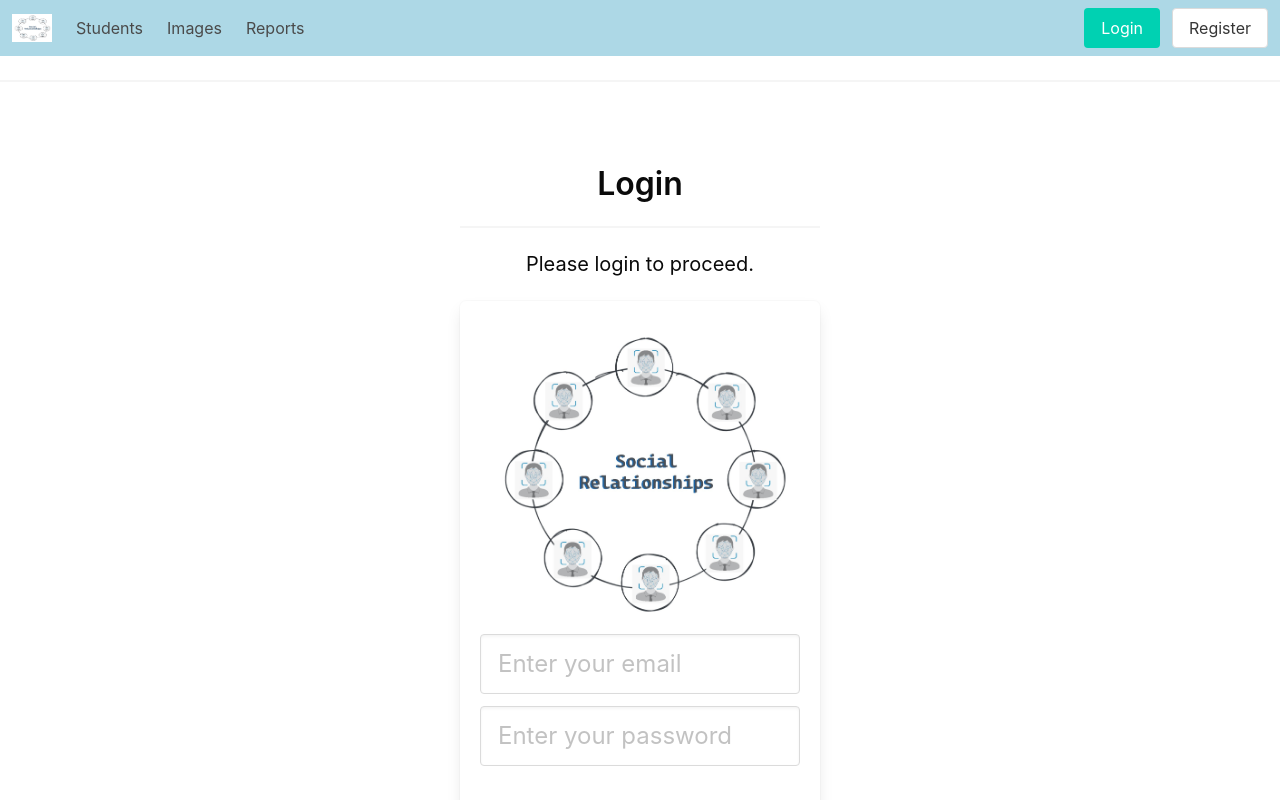
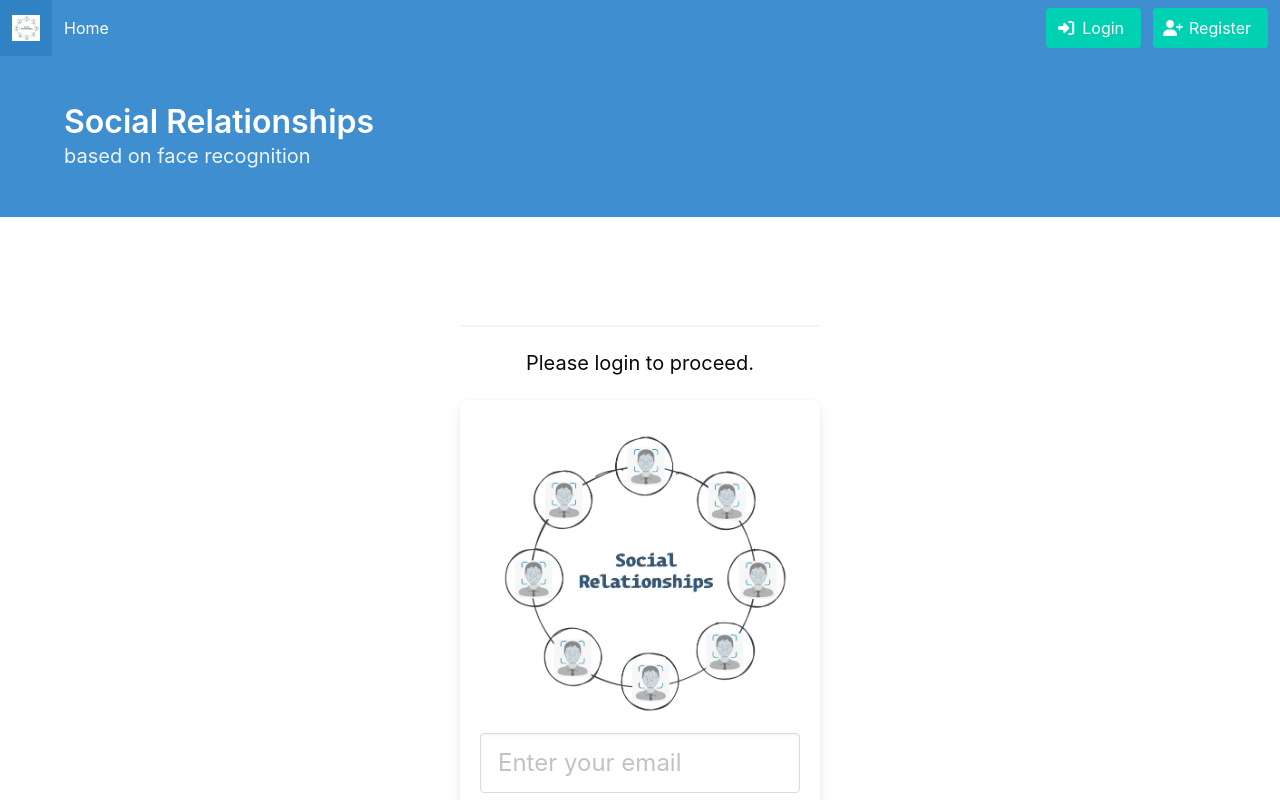
Before and after one commit to DavidKatz-il/social-relationships, a React (Create React App) app in the folder frontend/: page / in a window 1280 px wide. Shown: the top 800 px of the page. Built offline with nearby package versions, Linux system fonts and the light colour scheme; no server answers.

Commit message:
Update frontend - header and tabs

```diff
--- a/frontend/public/index.html
+++ b/frontend/public/index.html
@@ -7,6 +7,8 @@
   <meta name="theme-color" content="#000000" />
   <meta name="description" content="Social Relationships" />
   <link rel="manifest" href="%PUBLIC_URL%/manifest.json" />
+  <link rel='stylesheet prefetch' href='https://unpkg.com/bulma@0.9.0/css/bulma.min.css'>
+  <script src="https://kit.fontawesome.com/7dc3015a44.js" crossorigin="anonymous"></script>
   <title>Social Relationships</title>
 </head>
 
--- a/frontend/src/App.jsx
+++ b/frontend/src/App.jsx
@@ -1,6 +1,6 @@
 import React, { useContext } from "react";
 import { Route, BrowserRouter, Routes } from 'react-router-dom';
-import { Header } from "./components/Header";
+import { HeaderTabs } from "./components/HeaderTabs";
 import { UserContext } from "./context/UserContext";
 import { Register } from "./components/User/Register";
 import { Login } from "./components/User/Login";
@@ -13,7 +13,7 @@ export const App = () => {
 
   return (
     <BrowserRouter>
-      <Header />
+      <HeaderTabs />
       <Routes>
         <Route path="/" element={token ? <PersonsTable /> : <Login />} />
         <Route path="/login" element={token ? <PersonsTable /> : <Login />} />
--- /dev/null
+++ b/frontend/src/components/HeaderTabs.jsx
@@ -0,0 +1,98 @@
+import React, { useContext, useState } from "react";
+import { UserContext } from "../context/UserContext";
+import logo from '../logo.jpeg';
+
+
+export const HeaderTabs = () => {
+  const [token, setToken] = useContext(UserContext);
+  const handleLogout = () => { setToken(null); };
+
+  return (
+    <>
+    <nav className="navbar is-info">
+        <div className="navbar-brand">
+            <a className="navbar-item" href="#">
+                <img src={logo} alt="" width="28" height="28"/>
+            </a>
+        </div>
+        <div className="navbar-menu">
+            <div className="navbar-start is-link">
+                <a className="navbar-item" href="/">
+                    Home
+                </a>
+            </div>
+            <div className="navbar-end">
+                <div className="navbar-item">
+                    <div className="field is-grouped">
+                    {token ?
+                    <p className="control">
+                        <a className="button is-secondary" onClick={handleLogout}>
+                            <span className="icon">
+                                <i className="fa fa-sign-out"></i>
+                            </span>
+                            <span>Logout</span>
+                        </a>
+                    </p>
+                  : <>
+                    <p className="control">
+                        <a className="button is-primary" href="/login">
+                            <span className="icon">
+                                <i className="fa fa-sign-in"></i>
+                            </span>
+                            <span>Login</span>
+                        </a>
+                    </p>
+                    <p className="control">
+                        <a className="button is-primary" href="/register">
+                            <span className="icon">
+                                <i className="fa fa-user-plus"></i>
+                            </span>
+                            <span>Register</span>
+                        </a>
+                    </p>
+                  </>}
+                    </div>
+                </div>
+            </div>
+        </div>
+    </nav>
+    <section className="hero is-info">
+      <div className="hero-body">
+          <div className="container">
+              <h1 className="title">
+              Social Relationships
+              </h1>
+              <h2 className="subtitle">
+              based on face recognition
+              </h2>
+          </div>
+      </div>
+      {token ?
+      <div className="tabs is-boxed is-centered main-menu" id="tabs">
+          <ul>
+              <li id="1">
+                  <a href="/students">
+                      <span className="icon is-small"><i className="fa fa-superpowers"></i></span>
+                      <span>Students</span>
+                  </a>
+              </li>
+              <li id="2">
+                  <a href="/images">
+                      <span className="icon is-small"><i className="fa fa-image"></i></span>
+                      <span>Images</span>
+                  </a>
+              </li>
+              <li id="3">
+                  <a href="/reports">
+                      <span className="icon is-small"><i className="fa fa-empire"></i></span>
+                      <span>Reports</span>
+                  </a>
+              </li>
+          </ul>
+      </div>
+    :<></>}
+    </section>
+    <br></br>
+    </>
+  );
+};
--- a/frontend/src/components/User/Login.jsx
+++ b/frontend/src/components/User/Login.jsx
@@ -30,7 +30,6 @@ export const Login = () => {
     <div className="hero-body">
         <div className="container has-text-centered">
             <div className="column is-4 is-offset-4">
-                <h3 className="title has-text-black">Login</h3>
                 <hr className="login-hr"/>
                 <p className="subtitle has-text-black">Please login to proceed.</p>
                 <div className="box" onSubmit={handleSubmit}>
@@ -53,7 +52,7 @@ export const Login = () => {
                     </form>
                 </div>
                 <p className="has-text-grey">
-                    <a href="./register">Sign Up</a>
+                    <a href="./register">Don't have an account? &nbsp;·&nbsp; Register</a>
                 </p>
             </div>
         </div>
--- a/frontend/src/components/User/Register.jsx
+++ b/frontend/src/components/User/Register.jsx
@@ -32,7 +32,6 @@ export const Register = () => {
     <div className="hero-body">
       <div className="container has-text-centered">
           <div className="column is-4 is-offset-4">
-              <h3 className="title has-text-black">Register</h3>
               <hr className="login-hr"/>
               <p className="subtitle has-text-black">Please register to proceed.</p>
               <div className="box" onSubmit={handleSubmit}>
@@ -61,7 +60,7 @@ export const Register = () => {
                   </form>
               </div>
               <p className="has-text-grey">
-                  <a href="./Login">Sign In</a>
+                  <a href="./Login">Already have an account?  &nbsp;·&nbsp; Login</a>
               </p>
           </div>
       </div>
```
